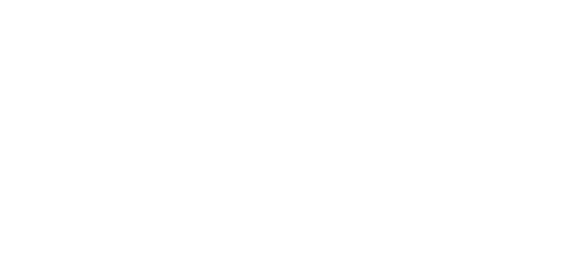
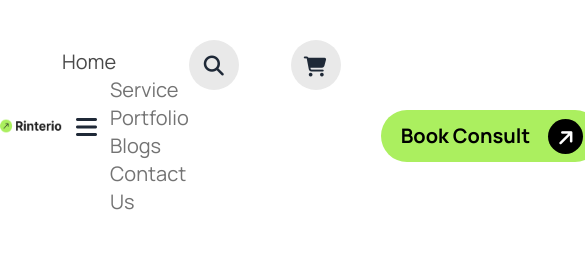
Before and after one commit to devsamim/B10-A03-SAMIM-MONDAL, a plain HTML site: page index.html in a window 390 px wide. Shown: the whole page, 585 px wide, since content can reach past the window. Drawn offline with nearby package versions, Linux system fonts and the light colour scheme.

Commit message:
header section complete without responsive

```diff
--- a/index.html
+++ b/index.html
@@ -22,12 +22,49 @@
 }
 </style>
 </head>
-<body class="font-manrope">
+<body class="font-manrope bg-white">
   <header>
+   <!-- navbar start -->
+   <section class="container mx-auto">
+      <div class="flex justify-around py-5">
+        <div class=" flex items-center w-2/12">
+          <img class="my-3 relative" src="assets/logo.png" alt="">
+          <div class=" lg:hidden md:hidden  sm:block w-[50px] h-[50px] mr-3 space-x-6 bg-[#E9E9E9] rounded-full relative">
+            <i class="fa-solid fa-bars absolute text-2xl font-bold mt-[10px] pl-[14px]"></i>
+          </div>
 
+        </div>
+        <div class="mt-[12px] text-xl">
+          <ul class="lg:flex  space-x-12 items-center text-[#737373] my-4">
+            <li class="text-[#494949]"><a href="#">Home</a></li>
+            <li><a href="#">Service</a></li>
+            <li><a href="#">Portfolio</a></li>
+            <li><a href="#">Blogs</a></li>
+            <li><a href="#">Contact Us</a></li>
+          </ul>
+        </div>
+        <div class="flex space-x-10 mr-[100px] mt-[20px]">
+          <div class="w-[50px] h-[50px] mr-3 space-x-6 bg-[#E9E9E9] rounded-full relative">
+            <i class="fa-solid fa-magnifying-glass absolute mt-[12px] ml-[15px] text-xl"></i>
+          </div>
+          <div class="w-[50px] h-[50px]  mr-3 space-x-6 bg-[#E9E9E9] rounded-full relative">
+            <i class="fa-solid fa-cart-shopping absolute mt-[13px] ml-[13px] text-xl"></i>
+          </div>
+          <div class="flex justify-center items-center space-x-[150px] text-xl">
+           <div class="">
+            <button class="bg-[#ABEF5F] text-black font-bold outline-none border-0 w-[220px] h-[52px] rounded-[50px] text-left pl-5 relative">Book Consult </button>
+           </div>
+            <div class="absolute w-[35px] h-[35px] bg-black rounded-full">
+              <i class="fa-solid fa-arrow-up mt-[9px] ml-[10px] rotate-45 text-white"></i>
+            </div>
+          </div>
+        </div>
+      </div>
+   </section>
+   <!-- navbar end -->
   </header>
   <main>
-
+   <!-- banner section -->
   </main>
   <footer>
 
```
Also changed, not shown: assets/logo.png (added).
